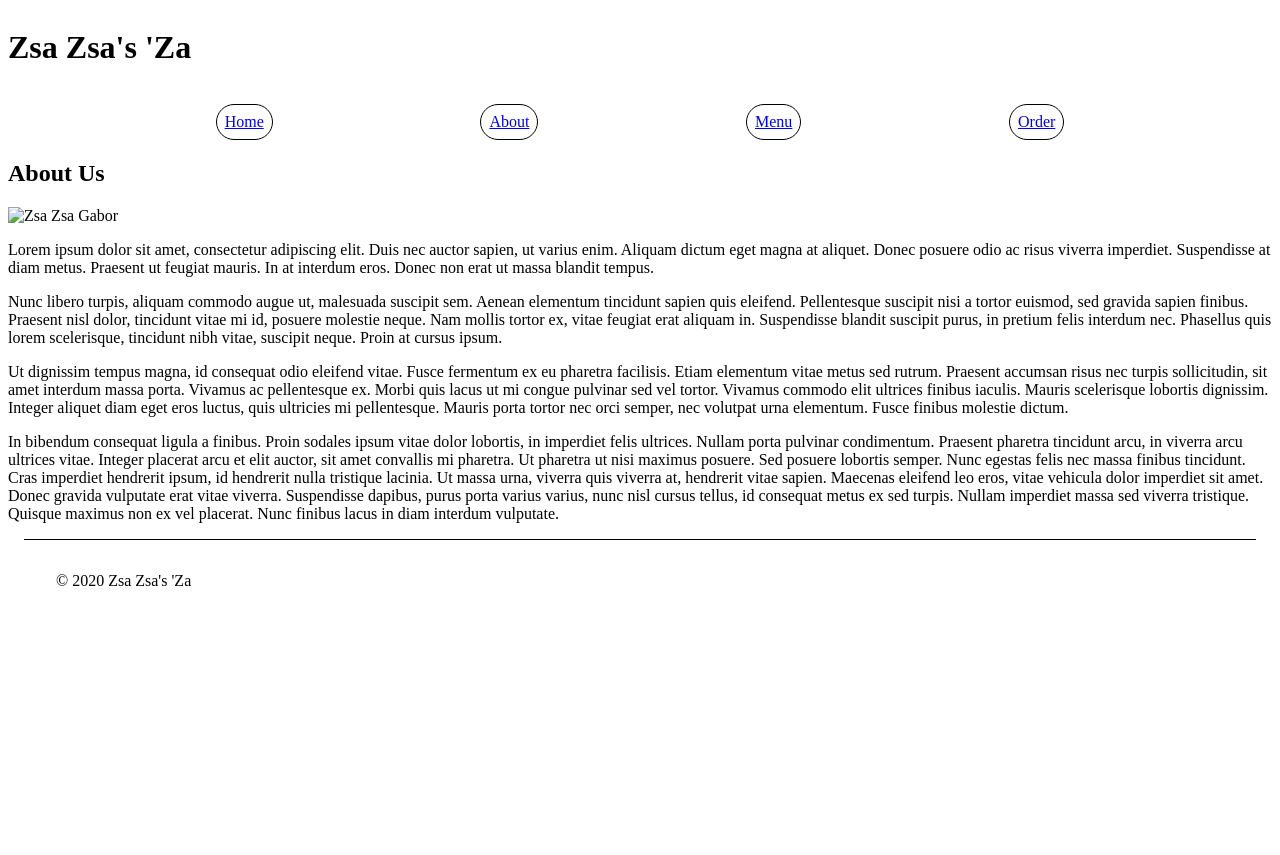
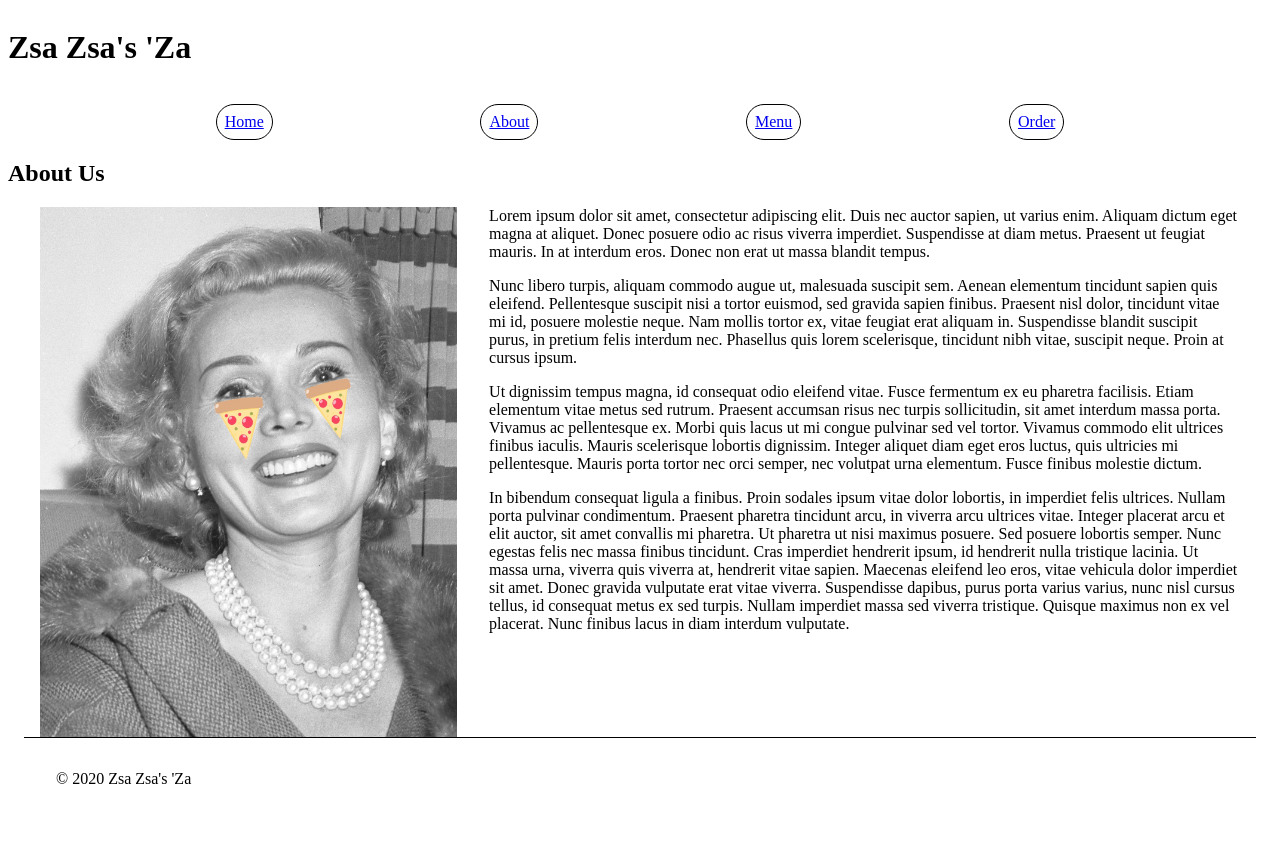
Before and after one commit to ambientstl/pizzaPlace, a website: page about.html in a window 1280 px wide. Before the commit the page ends 800 px from the top, so only its background shows below. Drawn offline with Linux system fonts and the light colour scheme.

Commit message:
add about picture

```diff
--- a/about.html
+++ b/about.html
@@ -20,14 +20,16 @@
   </nav>
   <main>
     <h2>About Us</h2>
-    <img alt="Zsa Zsa Gabor">
-    <p>Lorem ipsum dolor sit amet, consectetur adipiscing elit. Duis nec auctor sapien, ut varius enim. Aliquam dictum eget magna at aliquet. Donec posuere odio ac risus viverra imperdiet. Suspendisse at diam metus. Praesent ut feugiat mauris. In at interdum eros. Donec non erat ut massa blandit tempus.</p>
+    <img src="https://github.com/ambientstl/pizzaPlace/blob/master/images/pizzsa.jpg?raw=true" alt="Zsa Zsa Gabor" id="zaZaGabor">
+    <div id="aboutParagraphs">
+      <p>Lorem ipsum dolor sit amet, consectetur adipiscing elit. Duis nec auctor sapien, ut varius enim. Aliquam dictum eget magna at aliquet. Donec posuere odio ac risus viverra imperdiet. Suspendisse at diam metus. Praesent ut feugiat mauris. In at interdum eros. Donec non erat ut massa blandit tempus.</p>
 
-    <p>Nunc libero turpis, aliquam commodo augue ut, malesuada suscipit sem. Aenean elementum tincidunt sapien quis eleifend. Pellentesque suscipit nisi a tortor euismod, sed gravida sapien finibus. Praesent nisl dolor, tincidunt vitae mi id, posuere molestie neque. Nam mollis tortor ex, vitae feugiat erat aliquam in. Suspendisse blandit suscipit purus, in pretium felis interdum nec. Phasellus quis lorem scelerisque, tincidunt nibh vitae, suscipit neque. Proin at cursus ipsum.</p>
+      <p>Nunc libero turpis, aliquam commodo augue ut, malesuada suscipit sem. Aenean elementum tincidunt sapien quis eleifend. Pellentesque suscipit nisi a tortor euismod, sed gravida sapien finibus. Praesent nisl dolor, tincidunt vitae mi id, posuere molestie neque. Nam mollis tortor ex, vitae feugiat erat aliquam in. Suspendisse blandit suscipit purus, in pretium felis interdum nec. Phasellus quis lorem scelerisque, tincidunt nibh vitae, suscipit neque. Proin at cursus ipsum.</p>
 
-    <p>Ut dignissim tempus magna, id consequat odio eleifend vitae. Fusce fermentum ex eu pharetra facilisis. Etiam elementum vitae metus sed rutrum. Praesent accumsan risus nec turpis sollicitudin, sit amet interdum massa porta. Vivamus ac pellentesque ex. Morbi quis lacus ut mi congue pulvinar sed vel tortor. Vivamus commodo elit ultrices finibus iaculis. Mauris scelerisque lobortis dignissim. Integer aliquet diam eget eros luctus, quis ultricies mi pellentesque. Mauris porta tortor nec orci semper, nec volutpat urna elementum. Fusce finibus molestie dictum.</p>
+      <p>Ut dignissim tempus magna, id consequat odio eleifend vitae. Fusce fermentum ex eu pharetra facilisis. Etiam elementum vitae metus sed rutrum. Praesent accumsan risus nec turpis sollicitudin, sit amet interdum massa porta. Vivamus ac pellentesque ex. Morbi quis lacus ut mi congue pulvinar sed vel tortor. Vivamus commodo elit ultrices finibus iaculis. Mauris scelerisque lobortis dignissim. Integer aliquet diam eget eros luctus, quis ultricies mi pellentesque. Mauris porta tortor nec orci semper, nec volutpat urna elementum. Fusce finibus molestie dictum.</p>
 
-    <p>In bibendum consequat ligula a finibus. Proin sodales ipsum vitae dolor lobortis, in imperdiet felis ultrices. Nullam porta pulvinar condimentum. Praesent pharetra tincidunt arcu, in viverra arcu ultrices vitae. Integer placerat arcu et elit auctor, sit amet convallis mi pharetra. Ut pharetra ut nisi maximus posuere. Sed posuere lobortis semper. Nunc egestas felis nec massa finibus tincidunt. Cras imperdiet hendrerit ipsum, id hendrerit nulla tristique lacinia. Ut massa urna, viverra quis viverra at, hendrerit vitae sapien. Maecenas eleifend leo eros, vitae vehicula dolor imperdiet sit amet. Donec gravida vulputate erat vitae viverra. Suspendisse dapibus, purus porta varius varius, nunc nisl cursus tellus, id consequat metus ex sed turpis. Nullam imperdiet massa sed viverra tristique. Quisque maximus non ex vel placerat. Nunc finibus lacus in diam interdum vulputate.</p>
+      <p>In bibendum consequat ligula a finibus. Proin sodales ipsum vitae dolor lobortis, in imperdiet felis ultrices. Nullam porta pulvinar condimentum. Praesent pharetra tincidunt arcu, in viverra arcu ultrices vitae. Integer placerat arcu et elit auctor, sit amet convallis mi pharetra. Ut pharetra ut nisi maximus posuere. Sed posuere lobortis semper. Nunc egestas felis nec massa finibus tincidunt. Cras imperdiet hendrerit ipsum, id hendrerit nulla tristique lacinia. Ut massa urna, viverra quis viverra at, hendrerit vitae sapien. Maecenas eleifend leo eros, vitae vehicula dolor imperdiet sit amet. Donec gravida vulputate erat vitae viverra. Suspendisse dapibus, purus porta varius varius, nunc nisl cursus tellus, id consequat metus ex sed turpis. Nullam imperdiet massa sed viverra tristique. Quisque maximus non ex vel placerat. Nunc finibus lacus in diam interdum vulputate.</p>
+    </div>
   </main>
   <footer>
     &copy; 2020 Zsa Zsa's 'Za
--- a/style.css
+++ b/style.css
@@ -55,6 +55,17 @@ footer {
   margin: auto;
 }
 
+#zaZaGabor {
+  float: left;
+  width: 33%;
+  height: auto;
+  margin: 0 2rem;
+}
+
+#aboutParagraphs > p {
+  margin: 1rem 2rem;
+}
+
 #menu {
   display: flex;
   flex-direction: row;
```
